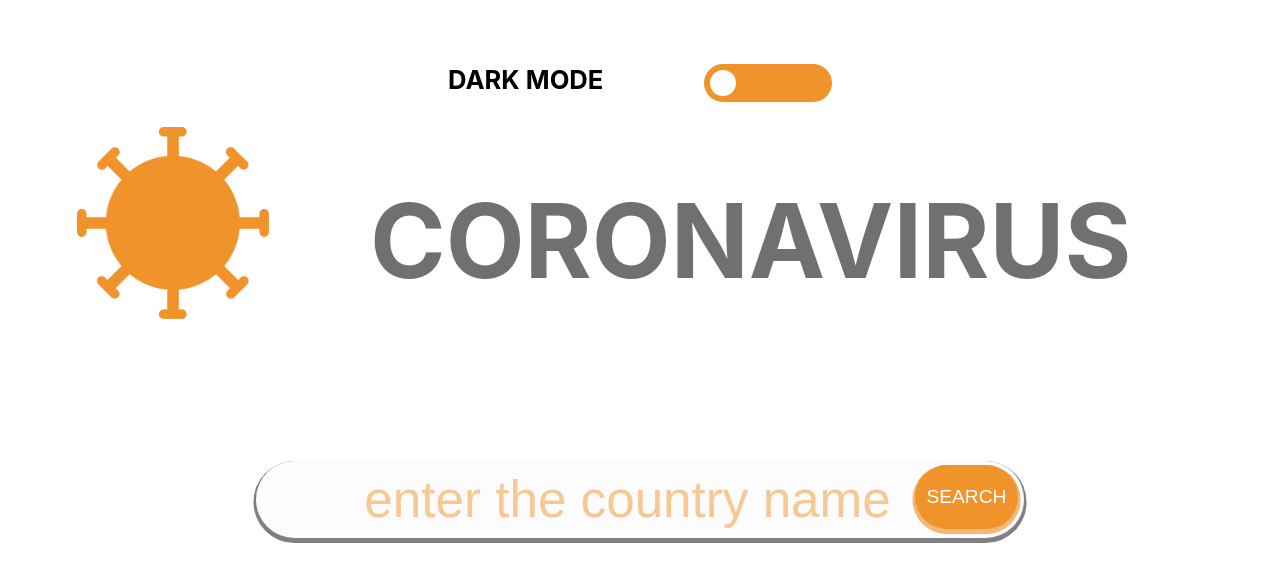
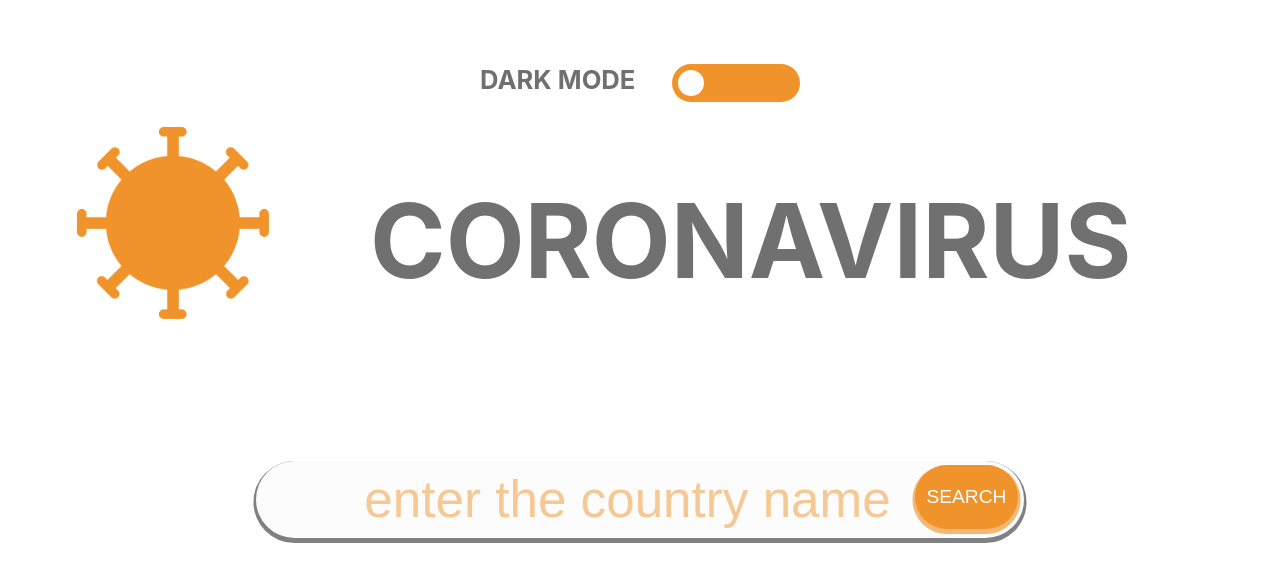
Before and after one commit to AhmetEnesKCC/corona-search-app, a React app: page / in a window 1280 px wide. Built offline with nearby package versions, Linux system fonts and the light colour scheme.

Commit message:
changed DARK MODE text  color

```diff
--- a/src/corona-app.css
+++ b/src/corona-app.css
@@ -260,7 +260,7 @@ body {
 .switcher {
   float: left;
   margin: 0px;
-  color: black;
+  color: #707070;
   font-size: 2vw;
   margin-top: 5vw;
   font-weight: bolder;
@@ -307,7 +307,7 @@ body {
 }
 .makeMiddle {
   margin: 0px auto;
-  width: 30%;
+  width: 25%;
 }
 
 @media (max-width: 576px) {
--- a/src/corona-search.js
+++ b/src/corona-search.js
@@ -101,7 +101,7 @@ class Search extends React.Component {
 
       } else if ( x.checked === false ) {
         document.body.style.backgroundColor = "white";
-        document.getElementsByClassName("switcher")[0].style.color = "black";
+        document.getElementsByClassName("switcher")[0].style.color = "#707070";
         document.getElementsByClassName("info")[0].style.color = "#707070"
         document.getElementsByClassName("searchInput")[0].style.backgroundColor = "rgb(252, 252, 252)"
 
```
